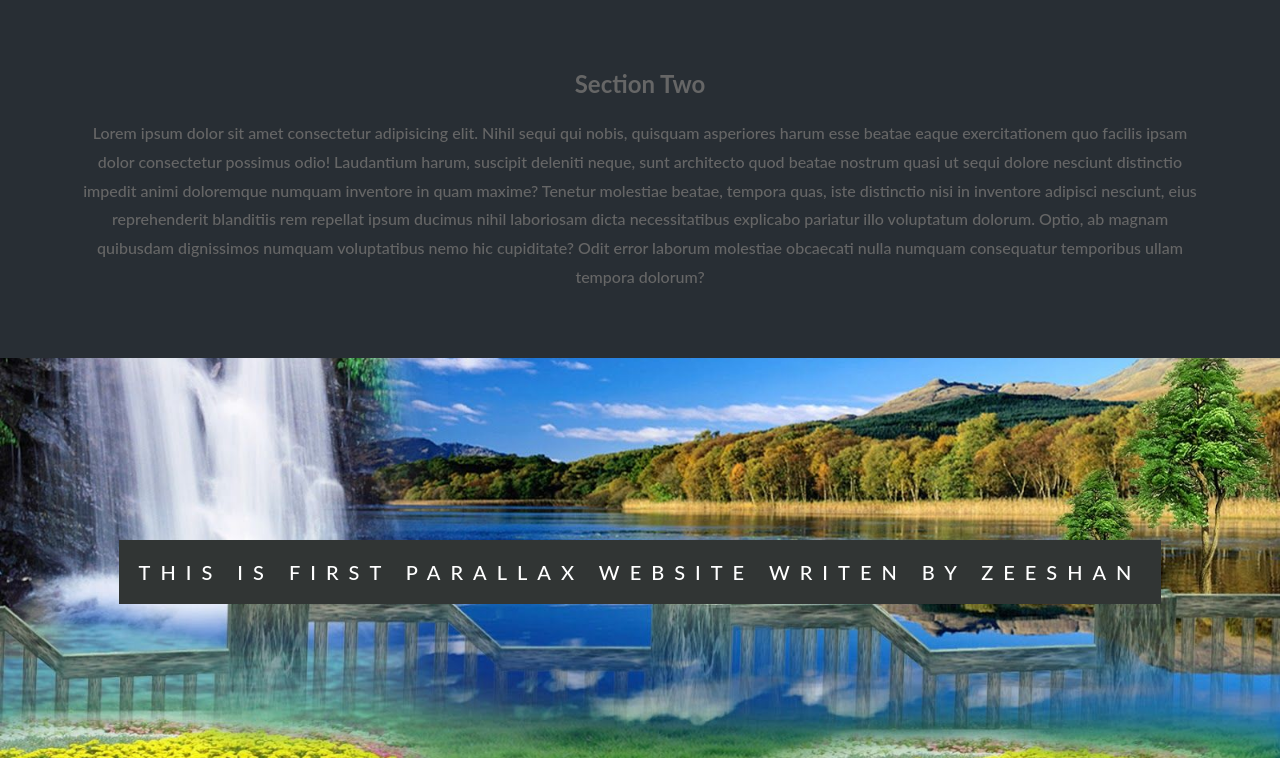
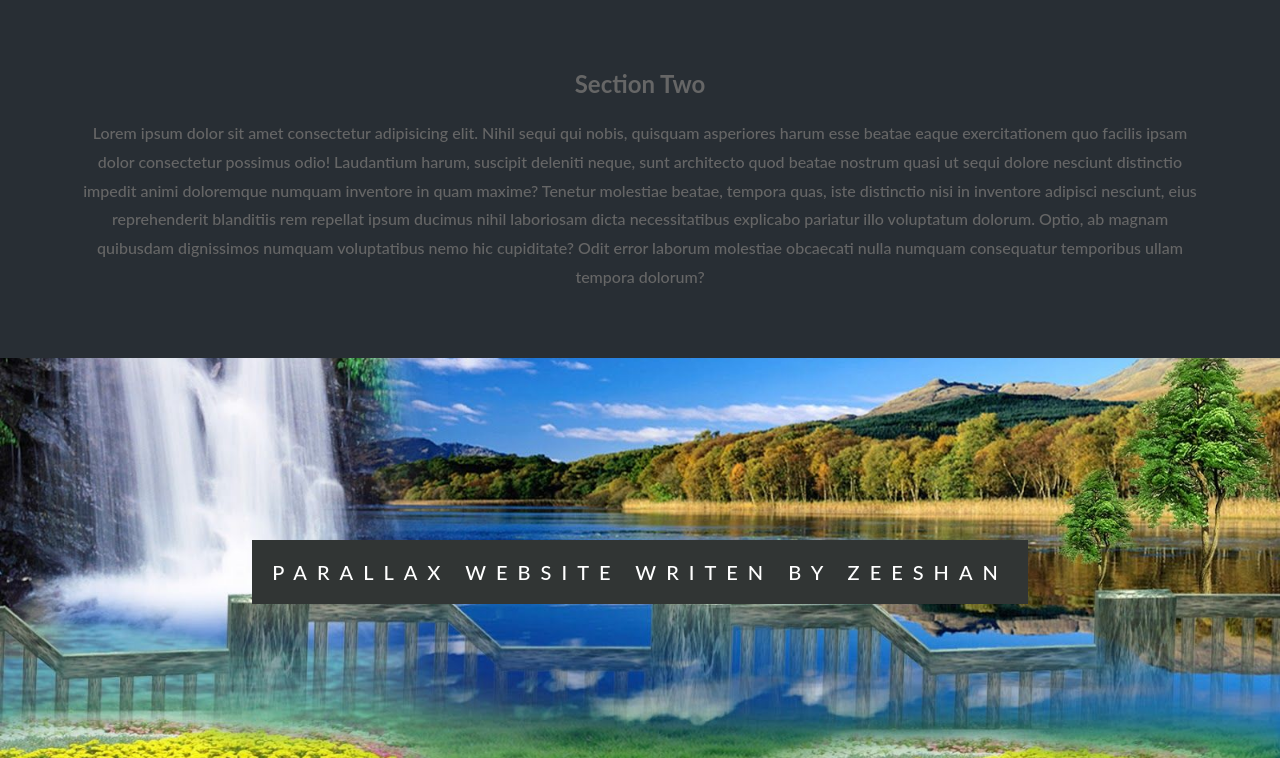
Before and after one commit to zeeshandeveloper3762/parallaxWebsite, a plain HTML site: page index.html in a window 1280 px wide. Shown: the part 1557-2315 px from the top of the page. Drawn offline with Linux system fonts and the light colour scheme.

Commit message:
Update index.html

```diff
--- a/index.html
+++ b/index.html
@@ -31,7 +31,7 @@
 
     <section class="img3">
         <div class="ptext">
-            <span class="textBg">this is first parallax website writen by zeeshan</span>
+            <span class="textBg">parallax website writen by zeeshan</span>
         </div>
     </section>
 </body>
```
